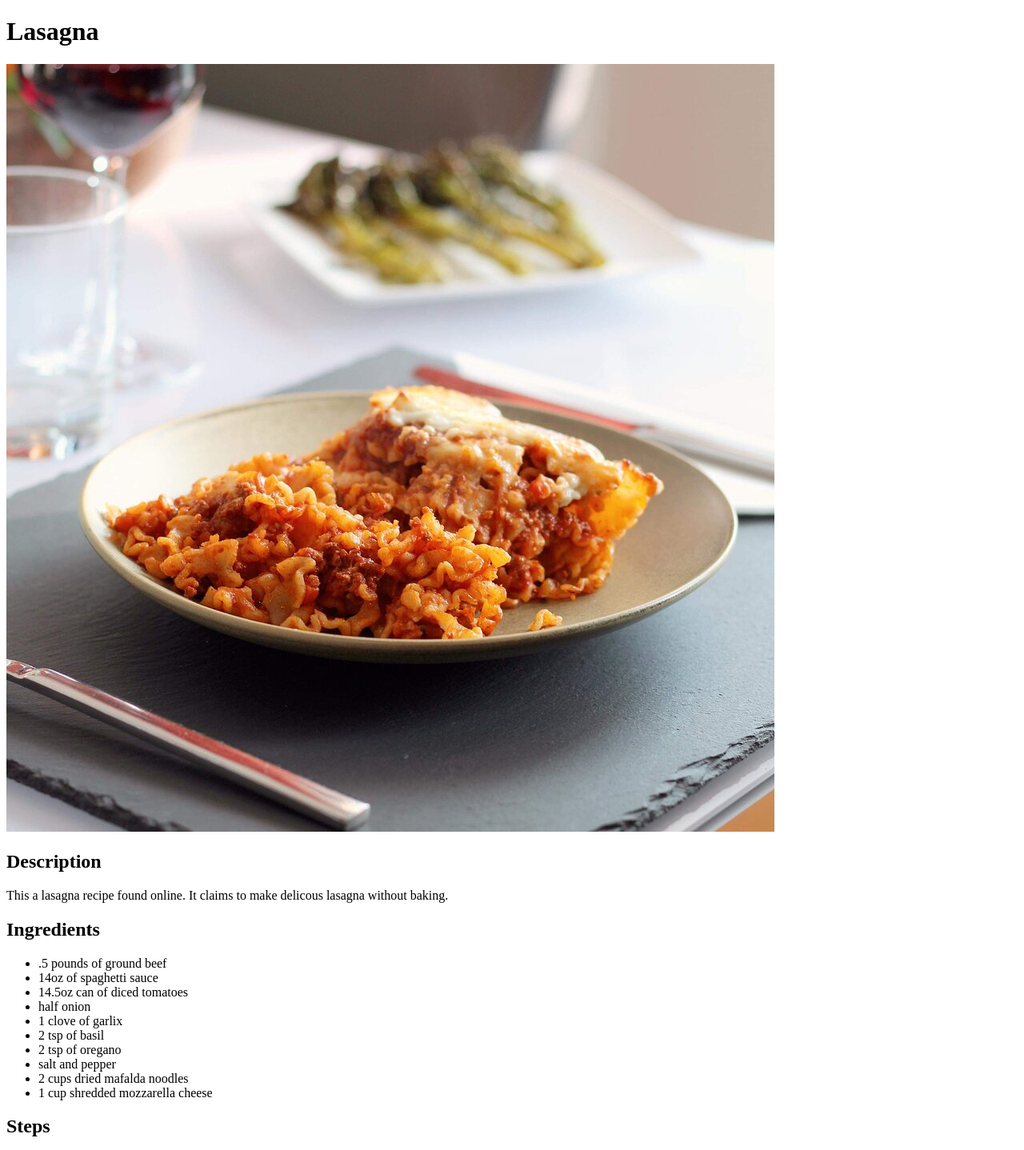
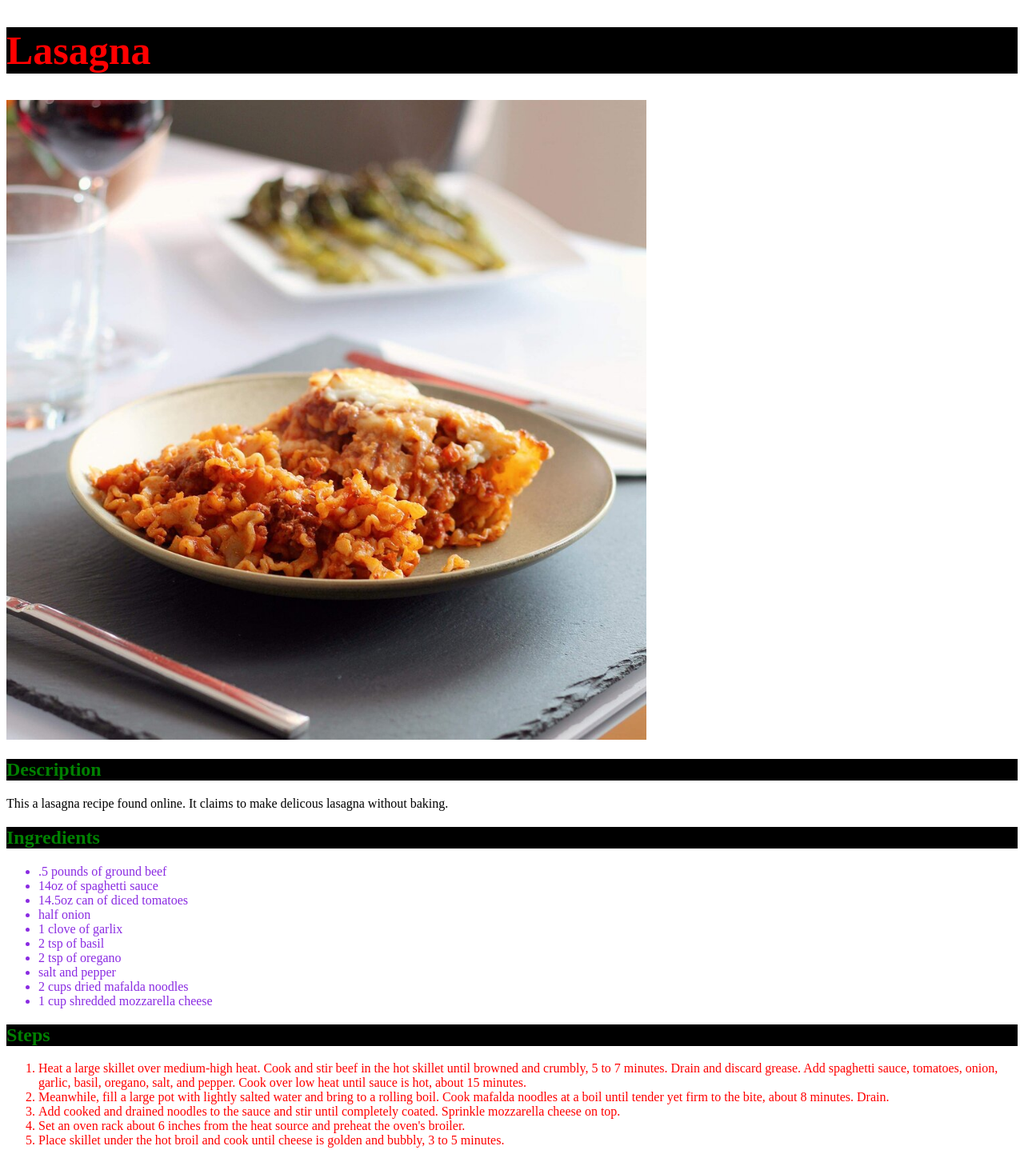
Before and after one commit to Pap3redits/odin-recipes, a plain HTML site: page recipes/lasagna.html in a window 1280 px wide. Shown: the top 1438 px of the page at 80% size. Drawn offline with Linux system fonts and the light colour scheme.

Commit message:
Added various CSS stylings for pracice

```diff
--- a/recipes/lasagna.html
+++ b/recipes/lasagna.html
@@ -4,11 +4,12 @@
   <head>
     <title>Lasagna</title>
     <meta charset="UTF-8"/>
+    <link rel="stylesheet" href="../styles.css" type="text/css" media="screen" />
   </head>
 
   <body>
-    <h1>Lasagna</h1>
-    <img src="../images/lasagna.jpeg" alt="Lasagna" />
+    <h1 class="title">Lasagna</h1>
+    <img id="lasagna" src="../images/lasagna.jpeg" alt="Lasagna" />
 
     <h2>Description</h2>
     <p>This a lasagna recipe found online. It claims to make delicous lasagna without baking.</p>
--- /dev/null
+++ b/styles.css
@@ -0,0 +1,32 @@
+.recipe {
+    background-color: lightblue;
+    font-family: "Time-New-Roman", sans-serif;
+    font-size: 30px;
+}
+
+.title {
+    font-size: 50px;
+    font-weight: bold;
+    color: red;
+    background-color: black;
+
+}
+
+ul li {
+    color: blueviolet;
+}
+
+ol li {
+    color: red;
+}
+
+h2 {
+    color: green;
+    background-color: black;
+}
+
+#lasagna {
+    height: auto;
+    width: 800px;
+    text-align: center;
+}
```
Also changed, not shown: index.html (+4 -3 lines), recipes/spicy-garlic-potato-noodles.html (+2 -1 lines).
